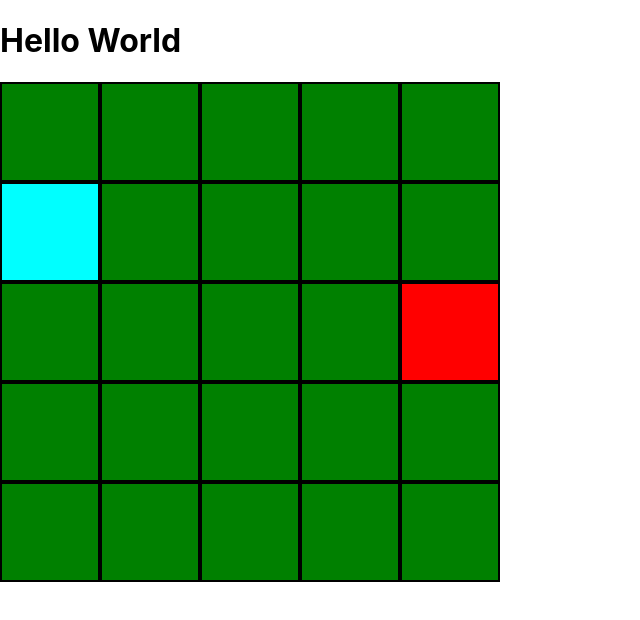
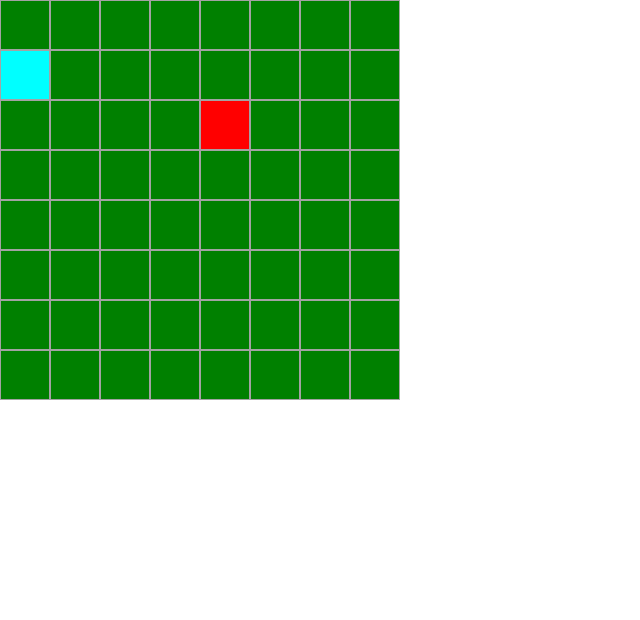
Before and after one commit to dingdongg/pathfinding, a React (Create React App) app: page / in a window 1280 px wide. Shown: the top 620 px of the page, without its empty margins (0-640 px from the left). Built offline with nearby package versions, Linux system fonts and the light colour scheme.

Commit message:
Implemented walls. Added node types.

```diff
--- a/src/App.css
+++ b/src/App.css
@@ -15,10 +15,10 @@ code {
 
 .node {
   position: relative;
-  width: 100px;
-  height: 100px;
+  width: 50px;
+  height: 50px;
   background-color: green;
-  border: 2px black solid;
+  border: 1px #a3a3a3 solid;
 }
 
 .start-node {
@@ -29,12 +29,16 @@ code {
   background-color: red;
 }
 
+.wall-node {
+  background-color: #a3563f;
+}
+
 .node {
   position: relative;
-  width: 100px;
-  height: 100px;
+  width: 50px;
+  height: 50px;
   background-color: green;
-  border: 2px black solid;
+  border: 1px #a3a3a3 solid;
 }
 
 .start-node {
@@ -45,10 +49,19 @@ code {
   background-color: red;
 }
 
+.wall-node {
+  background-color: #a3563f;
+}
+
 .board {
   display: grid;
-  grid-template-rows: repeat(5, 100px);
-  grid-template-columns: repeat(5, 100px);
+  grid-template-rows: repeat(8, 50px);
+  grid-template-columns: repeat(8, 50px);
   grid-auto-flow: dense;
 }
+
+.App {
+  display: flex;
+  flex-wrap: wrap;
+}
 /*# sourceMappingURL=App.css.map */
--- a/src/App/App.js
+++ b/src/App/App.js
@@ -4,7 +4,6 @@ import Board from './Board.js';
 function App() {
   return (
     <div className="App">
-      <h1>Hello World</h1>
       <Board />
     </div>
   );
--- a/src/App/Board.js
+++ b/src/App/Board.js
@@ -1,13 +1,23 @@
 import React, { Component } from 'react';
 import Node from "./Node.js";
 
-const BOARD_HEIGHT = 5;
-const BOARD_WIDTH = 5;
+const BOARD_HEIGHT = 8;
+const BOARD_WIDTH = 8;
 
 const INIT_START_ROW = 1;
 const INIT_START_COL = 0;
 const INIT_END_ROW = 2;
 const INIT_END_COL = 4;
+
+
+// These enums used for node type
+export const EmptyNode = Symbol(0), StartNode = Symbol(1), EndNode = Symbol(2), WallNode = Symbol(3);
+
+// These enums used for moving/placing start, end, and walls
+const HoldNone = Symbol(0);
+const HoldStart = Symbol(1);
+const HoldEnd = Symbol(2);
+const HoldWall = Symbol(3);
 
 export default class Board extends Component {
     constructor(props) {
@@ -15,10 +25,7 @@ export default class Board extends Component {
         this.state = {
             grid: [],
             mouseDown: false,
-            holdStart: false,
-            holdEnd: false,
-            prevHoldRow: INIT_START_ROW,
-            prevHoldCol: INIT_START_COL
+            holdType: HoldNone
         }
     }
 
@@ -27,12 +34,20 @@ export default class Board extends Component {
     }
 
     handleMouseDown(row, col) {
-        const newState = {mouseDown: true};
-        const node = getNode(this.state.grid, row, col);
-        if (node.startNode) {
-            newState.holdStart = true;
-        } else if (node.endNode) {
-            newState.holdEnd = true;
+        const newState = { mouseDown: true };
+        const nodeType = getNode(this.state.grid, row, col).nodeType;
+        switch (nodeType) {
+            case StartNode:
+                newState.holdType = HoldStart;
+                break;
+            case EndNode:
+                newState.holdType = HoldEnd;
+                break;
+            case EmptyNode:
+            case WallNode:
+                newState.holdType = HoldWall;
+                modifyGridWall(this.state.grid, row, col);
+                newState.grid = this.state.grid;
         }
         this.setState(newState);
     }
@@ -40,23 +55,27 @@ export default class Board extends Component {
     handleMouseEnter(row, col) {
         if (!this.state.mouseDown) return;
 
-        const grid = this.state.grid.slice();
-        if (this.state.holdStart && !getNode(grid, row, col).endNode) {
+        const grid = this.state.grid;
+        const holdType = this.state.holdType;
+        const nodeType = getNode(grid, row, col).nodeType;
+        if (holdType === HoldStart && nodeType === EmptyNode) {
             modifyGridStart(grid, row, col);
-        } else if (this.state.holdEnd && !getNode(grid, row, col).startNode) {
+        } else if (holdType === HoldEnd && nodeType === EmptyNode) {
             modifyGridEnd(grid, row, col);
+        } else if (holdType === HoldWall && (nodeType === EmptyNode || nodeType === WallNode)) {
+            modifyGridWall(grid, row, col);
         }
-        this.setState({grid: grid});
+        this.setState({ grid: grid });
     }
 
     handleMouseUp() {
-        const newState = { mouseDown: false, holdStart: false, holdEnd: false };
+        const newState = { mouseDown: false, holdType: HoldNone };
         this.setState(newState);
     }
 
     renderNode(node) {
         const index = node.row * BOARD_WIDTH + node.col;
-        return <Node key={index} row={node.row} col={node.col} startNode={node.startNode} endNode={node.endNode}
+        return <Node key={index} row={node.row} col={node.col} nodeType={node.nodeType}
             onMouseDown={(row, col) => this.handleMouseDown(row, col)}
             onMouseEnter={(row, col) => this.handleMouseEnter(row, col)}
             onMouseUp={() => this.handleMouseUp()} />
@@ -90,11 +109,11 @@ function createInitGrid() {
     return grid;
 
     function createNode(row, col) {
+        const nodeType = (row == INIT_START_ROW && col == INIT_START_COL) ? StartNode : (row == INIT_END_ROW && col == INIT_END_COL) ? EndNode : EmptyNode;
         return {
             row: row,
             col: col,
-            startNode: (row == INIT_START_ROW && col == INIT_START_COL),
-            endNode: (row == INIT_END_ROW && col == INIT_END_COL)
+            nodeType: nodeType
         }
     }
 }
@@ -103,29 +122,29 @@ function createInitGrid() {
 // Given a grid, makes the start node at the specified row and col
 // Ensures that all surrounding nodes are not starting nodes
 function modifyGridStart(grid, row, col) {
-    for (let x = row - 2; x <= row + 2; x++) {
-        for (let y = col - 2; y <= col + 2; y++) {
-            try {
-                getNode(grid, x, y).startNode = false;
-            } catch (e) {
-                // Out of bounds exception. Do nothing.
-            }
-        }
+    for (const node of grid) {
+        if (node.nodeType === StartNode) { node.nodeType = EmptyNode; break; }
     }
-    getNode(grid, row, col).startNode = true;
+    getNode(grid, row, col).nodeType = StartNode;
 }
 
 function modifyGridEnd(grid, row, col) {
-    for (let x = row - 2; x <= row + 2; x++) {
-        for (let y = col - 2; y <= col + 2; y++) {
-            try {
-                getNode(grid, x, y).endNode = false;
-            } catch (e) {
-                // Out of bounds exception. Do nothing.
-            }
-        }
+    for (const node of grid) {
+        if (node.nodeType === EndNode) { node.nodeType = EmptyNode; break; }
     }
-    getNode(grid, row, col).endNode = true;
+    getNode(grid, row, col).nodeType = EndNode;
+}
+
+function modifyGridWall(grid, row, col) {
+    const node = getNode(grid, row, col);
+    switch (node.nodeType) {
+        case EmptyNode:
+            node.nodeType = WallNode;
+            break;
+        case WallNode:
+            node.nodeType = EmptyNode;
+            break;
+    }
 }
 
 
--- a/src/App/Node.js
+++ b/src/App/Node.js
@@ -1,4 +1,5 @@
 import React, { Component } from 'react';
+import Board, { StartNode, EndNode, WallNode } from './Board';
 
 export default class Node extends Component {
     constructor(props) {
@@ -6,9 +7,18 @@ export default class Node extends Component {
     }
 
     render() {
-        const extraClasses = this.props.startNode ? "start-node" :
-            this.props.endNode ? "end-node" :
-                this.props.wallNode ? "wall-node" : "";
+        let extraClasses = "";
+        switch (this.props.nodeType) {
+            case StartNode:
+                extraClasses = "start-node";
+                break;
+            case EndNode:
+                extraClasses = "end-node";
+                break;
+            case WallNode:
+                extraClasses = "wall-node";
+                break;
+        }
         const row = this.props.row, col = this.props.col;
 
         return (
--- a/src/Sass/App.scss
+++ b/src/Sass/App.scss
@@ -1,3 +1,8 @@
 @import "reset";
 @import "node";
 @import "board";
+
+.App {
+    display: flex;
+    flex-wrap: wrap;
+}
--- a/src/Sass/_board.scss
+++ b/src/Sass/_board.scss
@@ -1,9 +1,9 @@
 @import "Node";
 // Need to access Node length
+$height: 8;
+$width: 8;
 
 .board {
-    $height: 5;
-    $width: 5;
     display: grid;
     grid-template-rows: repeat($height, $length);
     grid-template-columns: repeat($width, $length);
--- a/src/Sass/_node.scss
+++ b/src/Sass/_node.scss
@@ -1,11 +1,11 @@
-$length: 100px;
+$length: 50px;
 
 .node {
   position: relative;
   width: $length;
   height: $length;
   background-color: green;
-  border: 2px black solid;
+  border: 1px rgb(163, 163, 163) solid;
 }
 
 .start-node {
@@ -15,3 +15,7 @@ $length: 100px;
 .end-node {
     background-color: red;
 }
+
+.wall-node {
+  background-color: rgb(163, 86, 63);
+}
```
Also changed, not shown: 1 other file (tests, documents, lock files or other folders).
